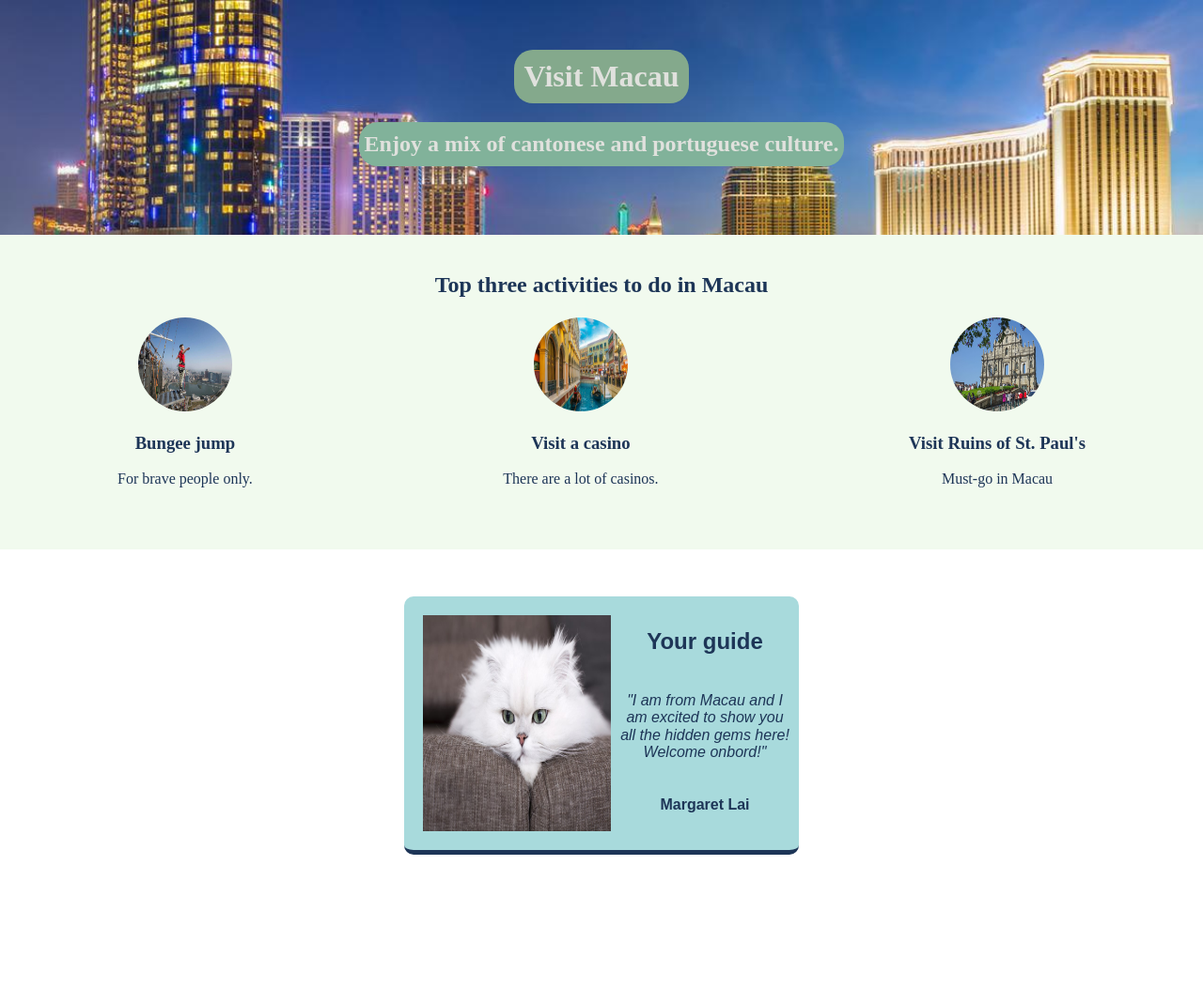
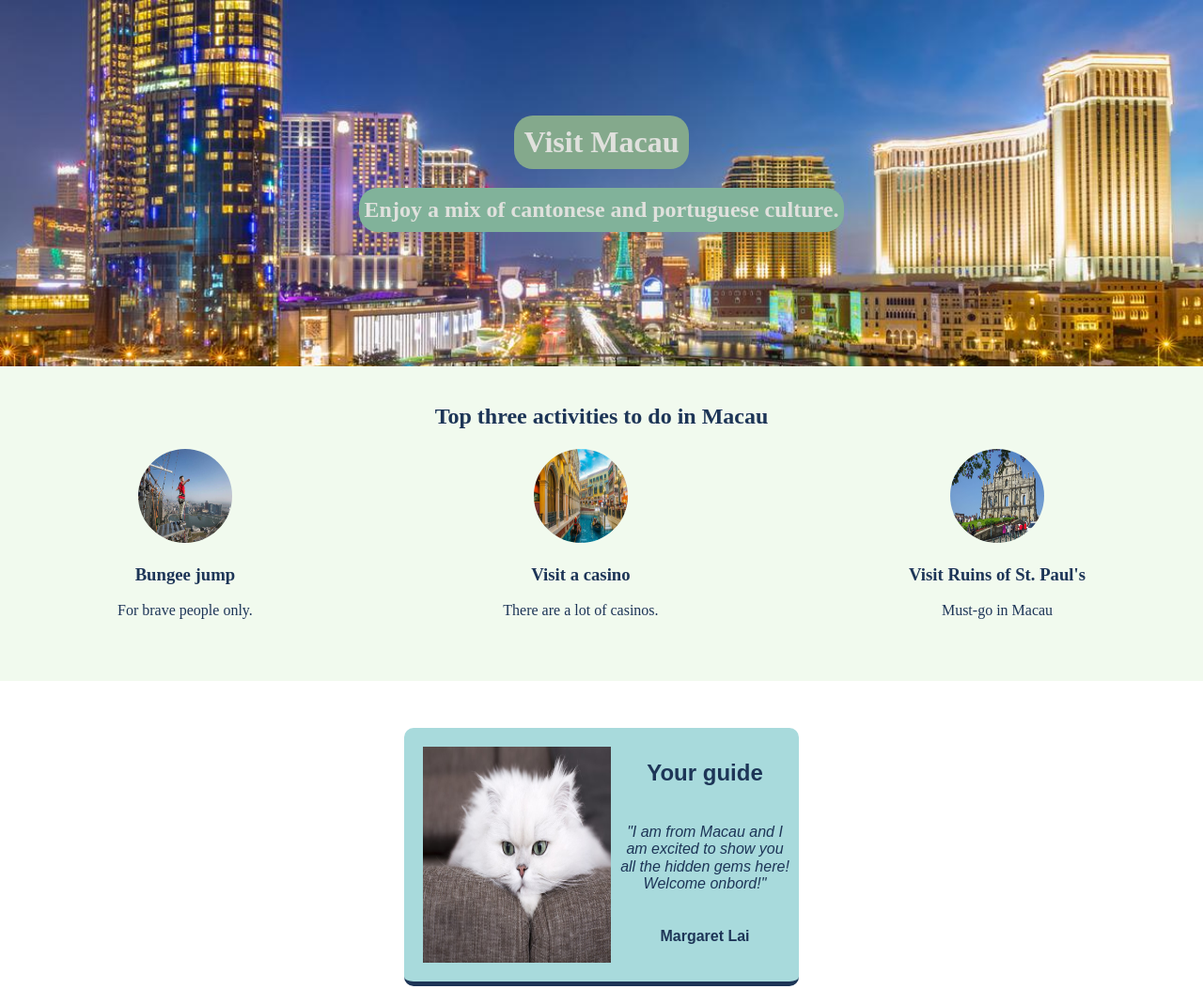
Before and after one commit to MargaretLai/visit-macau, a website built with Vite: page index.html in a window 1280 px wide. Shown: the whole page at 94% size. Before the commit the page ends 960 px from the top, so only its background shows below. Built offline with nearby package versions, Linux system fonts and the light colour scheme.

Commit message:
Update styles.css

```diff
--- a/styles.css
+++ b/styles.css
@@ -21,7 +21,7 @@ img {
     background-image: url("./images/casinos.jpeg");
     background-size: cover;
     color: #e0e1dd;
-    height: 200px;
+    height: 340px;
     padding: 25px;
     display: flex;
     flex-direction: column;
```
